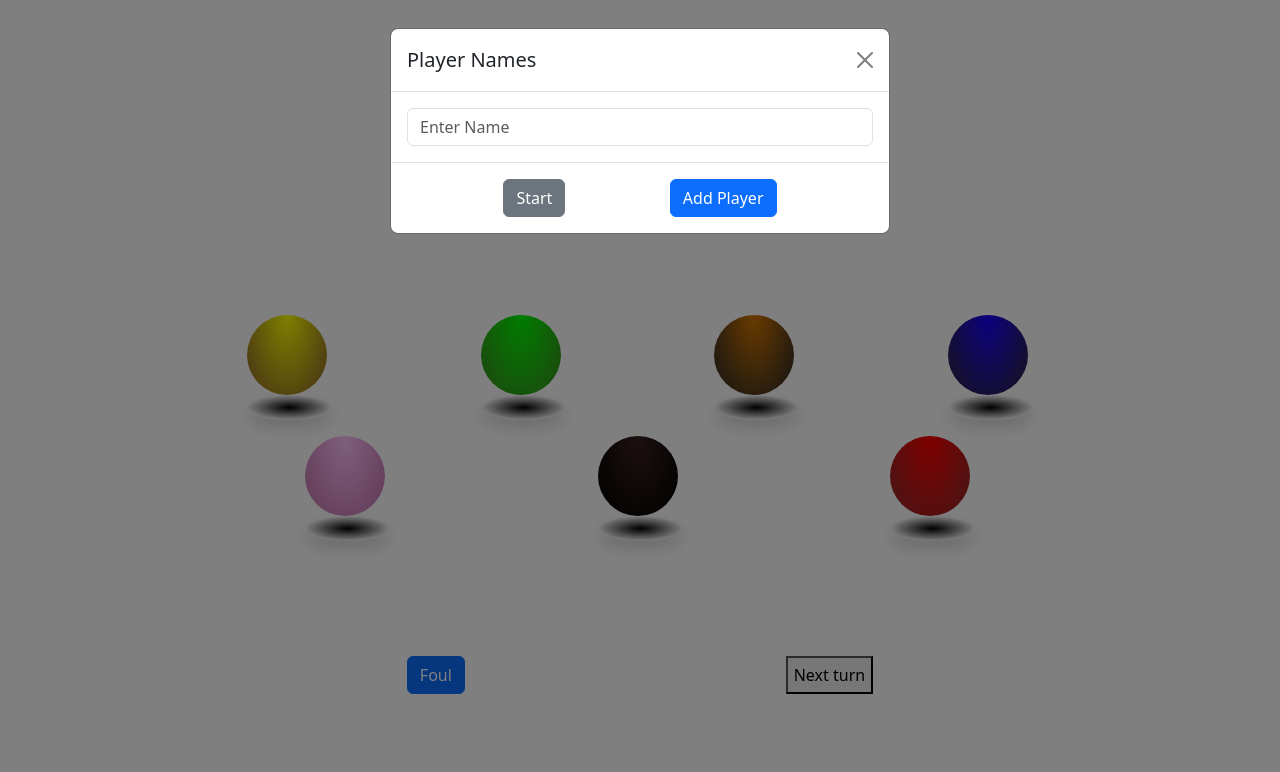
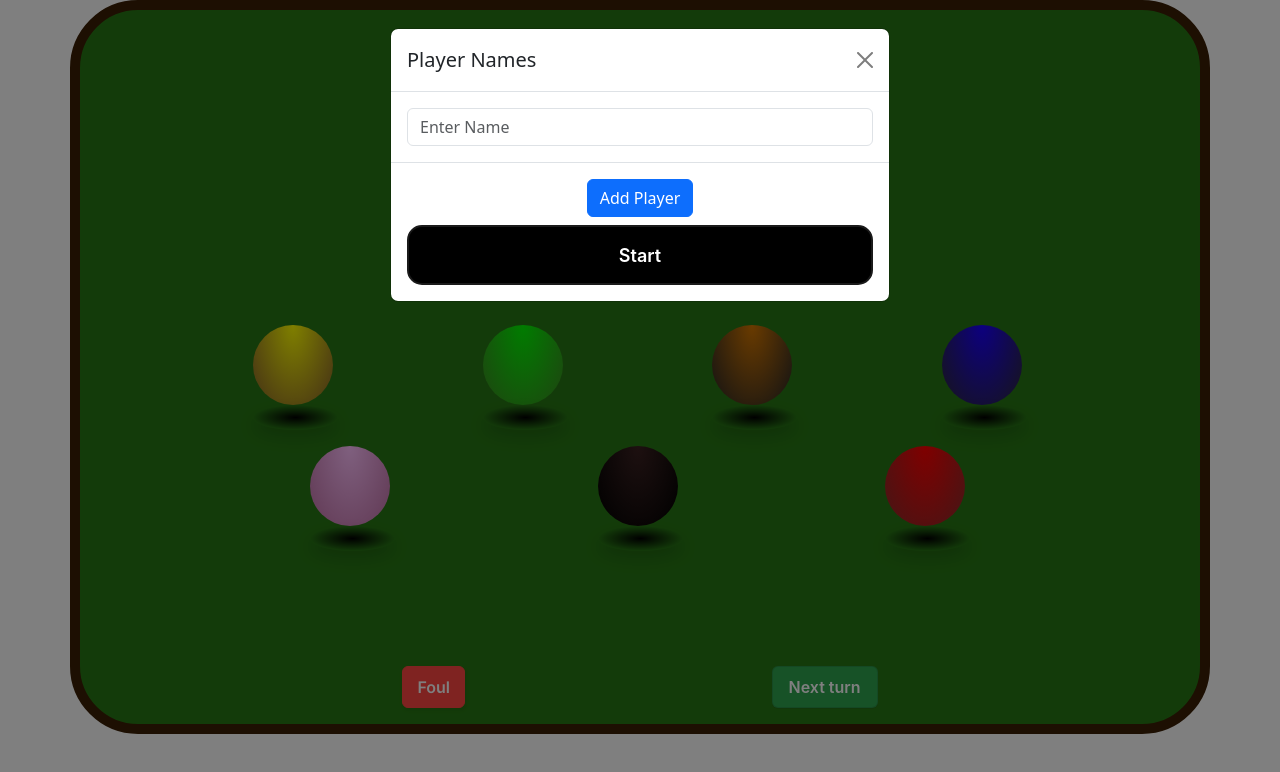
Before and after one commit to Nikhil-420/Century-Scoreboard, a plain HTML site: page index.html in a window 1280 px wide. Drawn offline with nearby package versions, Linux system fonts and the light colour scheme.

Commit message:
Update index.html

```diff
--- a/index.html
+++ b/index.html
@@ -31,16 +31,16 @@
           </div>
         </div>
         <div class="modal-footer justify-content-evenly">
-          <button type="button" class="btn btn-secondary" data-bs-dismiss="modal">Start</button>
           <button type="button" class="btn btn-primary" onclick="addPlayer()">Add Player</button>
+          <button type="button" class="button-27" data-bs-dismiss="modal">Start</button>
         </div>
       </div>
     </div>
   </div>
 
-    <div class="d-flex flex-column container p-3">
+    <div class="d-flex flex-column container p-3" id="main-container">
         <div style="height: 25vh;">
-            <ol class="ps-3" id="orderedList">
+            <ol class="m-auto" id="orderedList">
 
             </ol>
         </div>
@@ -65,10 +65,10 @@
         </div>
 
         <div class="d-flex justify-content-center justify-content-evenly">
-            <button type="button" class="btn btn-primary" data-bs-toggle="modal" data-bs-target="#foulModal">
+            <button type="button" class="button-24" data-bs-toggle="modal" data-bs-target="#foulModal">
                 Foul
               </button>
-            <button onclick="nextTurn()">Next turn</button>
+            <button class="button-3" onclick="nextTurn()">Next turn</button>
         </div>
         <!-- Button trigger modal -->
 
```
